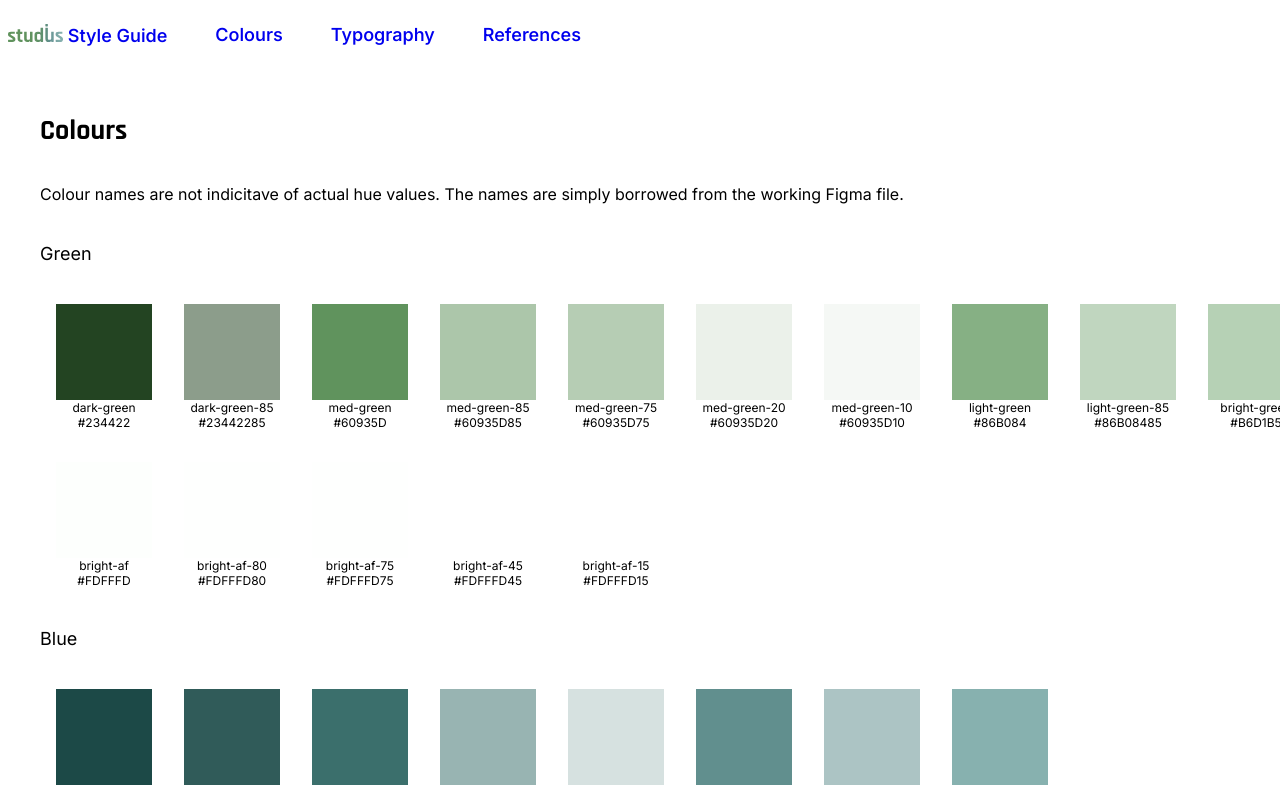
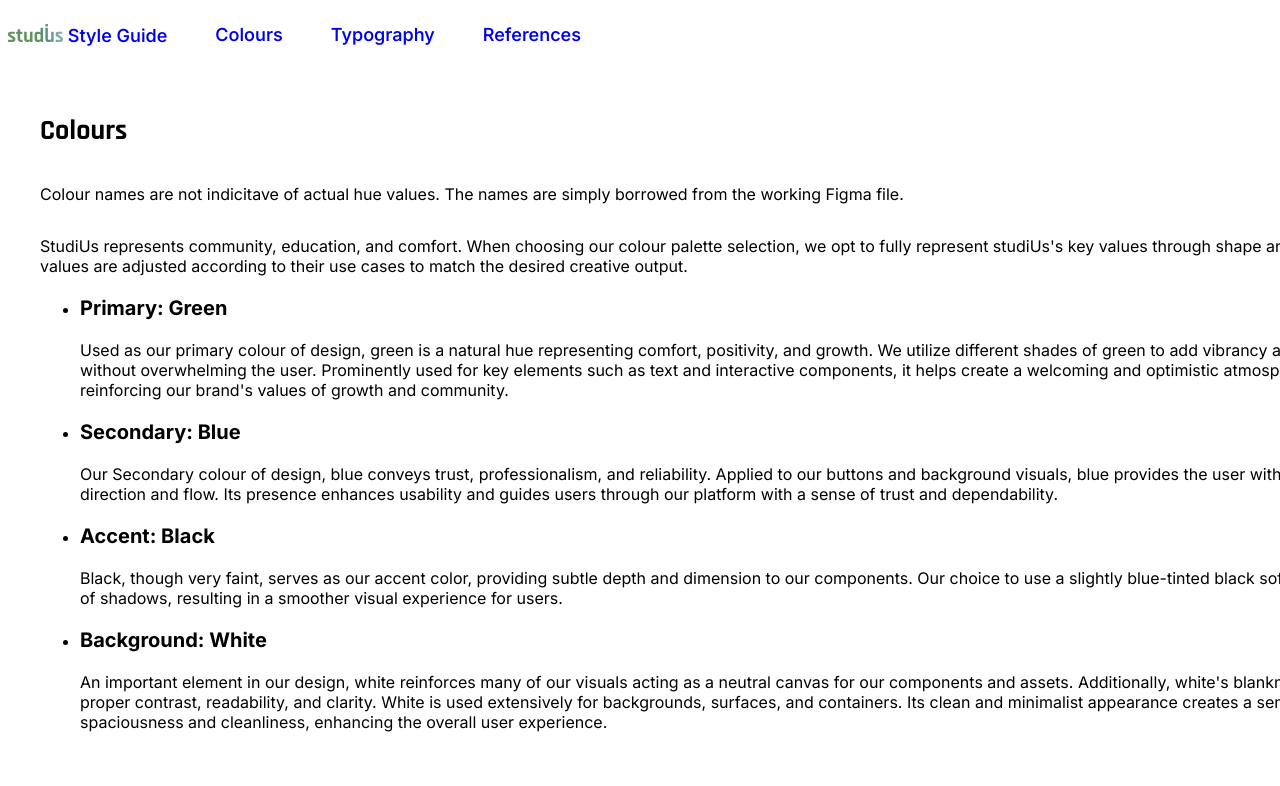
Before and after one commit to yeenathan/studiUs-Style-Guide, a Next.js app: page /colours in a window 1280 px wide. Shown: the top 786 px of the page. Built offline with nearby package versions, Linux system fonts and the light colour scheme.

Commit message:
adding color rationale for Colours page

```diff
--- a/data/colours.js
+++ b/data/colours.js
@@ -3,20 +3,9 @@ export const colours = [
         category: "Green",
         data: [
             { name: "dark-green", variable: "--dark-green", hex: "#234422" },
-            { name: "dark-green-85", variable: "--dark-green-85", hex: "#23442285" },
             { name: "med-green", variable: "--med-green", hex: "#60935D" },
-            { name: "med-green-85", variable: "--med-green-85", hex: "#60935D85" },
-            { name: "med-green-75", variable: "--med-green-75", hex: "#60935D75" },
-            { name: "med-green-20", variable: "--med-green-20", hex: "#60935D20" },
-            { name: "med-green-10", variable: "--med-green-10", hex: "#60935D10" },
             { name: "light-green", variable: "--light-green", hex: "#86B084" },
-            { name: "light-green-85", variable: "--light-green-85", hex: "#86B08485" },
             { name: "bright-green", variable: "--bright-green", hex: "#B6D1B5" },
-            { name: "bright-af", variable: "--bright-af", hex: "#FDFFFD" },
-            { name: "bright-af-80", variable: "--bright-af-80", hex: "#FDFFFD80" },
-            { name: "bright-af-75", variable: "--bright-af-75", hex: "#FDFFFD75" },
-            { name: "bright-af-45", variable: "--bright-af-45", hex: "#FDFFFD45" },
-            { name: "bright-af-15", variable: "--bright-af-15", hex: "#FDFFFD15" }
         ]
     },
     {
@@ -25,10 +14,7 @@ export const colours = [
             { name: "dark-blue", variable: "--dark-blue", hex: "#1C4947" },
             { name: "bold-blue", variable: "--bold-blue", hex: "#305B59" },
             { name: "med-blue", variable: "--med-blue", hex: "#3B6F6C" },
-            { name: "med-blue-85", variable: "--med-blue-85", hex: "#3B6F6C85" },
-            { name: "med-blue-35", variable: "--med-blue-35", hex: "#3B6F6C35" },
             { name: "light-blue", variable: "--light-blue", hex: "#618F8E" },
-            { name: "light-blue-85", variable: "--light-blue-85", hex: "#618F8E85" },
             { name: "bright-blue", variable: "--bright-blue", hex: "#87B1AF" },
         ]
     },
@@ -52,6 +38,7 @@ export const colours = [
     {
         category: "White",
         data: [
+            { name: "bright-white", variable: "--bright-af", hex: "#FDFFFD" },
             { name: "white-bg", variable: "--white-bg", hex: "#EBF1F4" },
             { name: "white-bg-85", variable: "--white-bg-85", hex: "#EBF1F485" },
             { name: "white-shaded", variable: "--white-shaded", hex: "#DFE9DF" },
--- a/pages/colours.js
+++ b/pages/colours.js
@@ -16,6 +16,29 @@ export default function Colours() {
             <div className={styles.main}>
                 <h1>Colours</h1>
                 <p>Colour names are not indicitave of actual hue values. The names are simply borrowed from the working Figma file.</p>
+                <p>
+                    StudiUs represents community, education, and comfort. When choosing our colour palette selection, we opt to fully represent studiUs's key values through shape and colour. Opacity values are adjusted according to their use cases to match the desired creative output.
+                    <ul>
+                        <li>
+                            <h3>Primary: Green</h3>
+                            <p>Used as our primary colour of design, green is a natural hue representing comfort, positivity, and growth. We utilize different shades of green to add vibrancy and energy without overwhelming the user. Prominently used for key elements such as text and interactive components, it helps create a welcoming and optimistic atmosphere while reinforcing our brand's values of growth and community.</p>
+                        </li>
+                        <li>
+                            <h3>Secondary: Blue</h3>
+                            <p>Our Secondary colour of design, blue conveys trust, professionalism, and reliability. Applied to our buttons and background visuals, blue provides the user with trust-filled direction and flow. Its presence enhances usability and guides users through our platform with a sense of trust and dependability.</p>
+                        </li>
+                        <li>
+                            <h3>Accent: Black</h3>
+                            <p>Black, though very faint, serves as our accent color, providing subtle depth and dimension to our components. Our choice to use a slightly blue-tinted black softens the impact of shadows, resulting in a smoother visual experience for users.</p>
+                        </li>
+                        <li>
+                            <h3>Background: White</h3>
+                            <p>An important element in our design, white reinforces many of our visuals acting as a neutral canvas for our components and assets. Additionally, white's blankness allows for proper contrast, readability, and clarity. White is used extensively for backgrounds, surfaces, and containers. Its clean and minimalist appearance creates a sense of spaciousness and cleanliness, enhancing the overall user experience.</p>
+                        </li>
+                    </ul>
+
+                </p>
+
                 {
                     colours.map((hue) => {
                     return(
```
